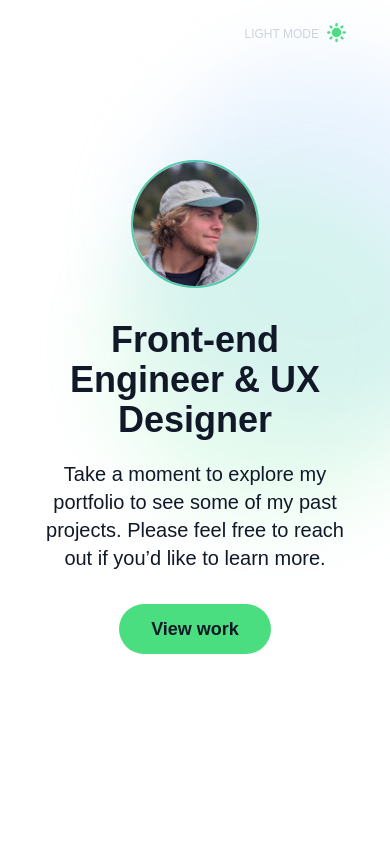
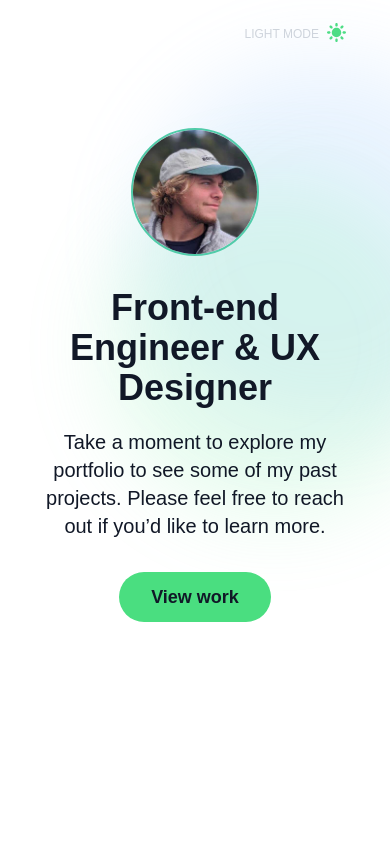
Before and after one commit to austinbowers/austinbowers-design-v2, a Vue app: page / in a window 390 px wide. Shown: the top 844 px of the page. Built offline with nearby package versions, Linux system fonts and the light colour scheme.

Commit message:
Update Dist.

```diff
--- a/src/components/Landing.vue
+++ b/src/components/Landing.vue
@@ -1,6 +1,6 @@
 <template>
   <section id="landing" class="dark:bg-gray-900 bg-white relative">
-    <div class="flex justify-center pt-24 md:pt-40 pb-72 px-8">
+    <div class="flex justify-center pt-16 md:pt-40 pb-72 px-8">
       <div class="dark:text-gray-200 text-gray-900 text-center max-w-screen-md relative z-30">
         <div class="flex justify-center mb-8">
           <div class="relative">
```
Also changed, not shown: 5 other files (tests, documents, lock files or other folders).
